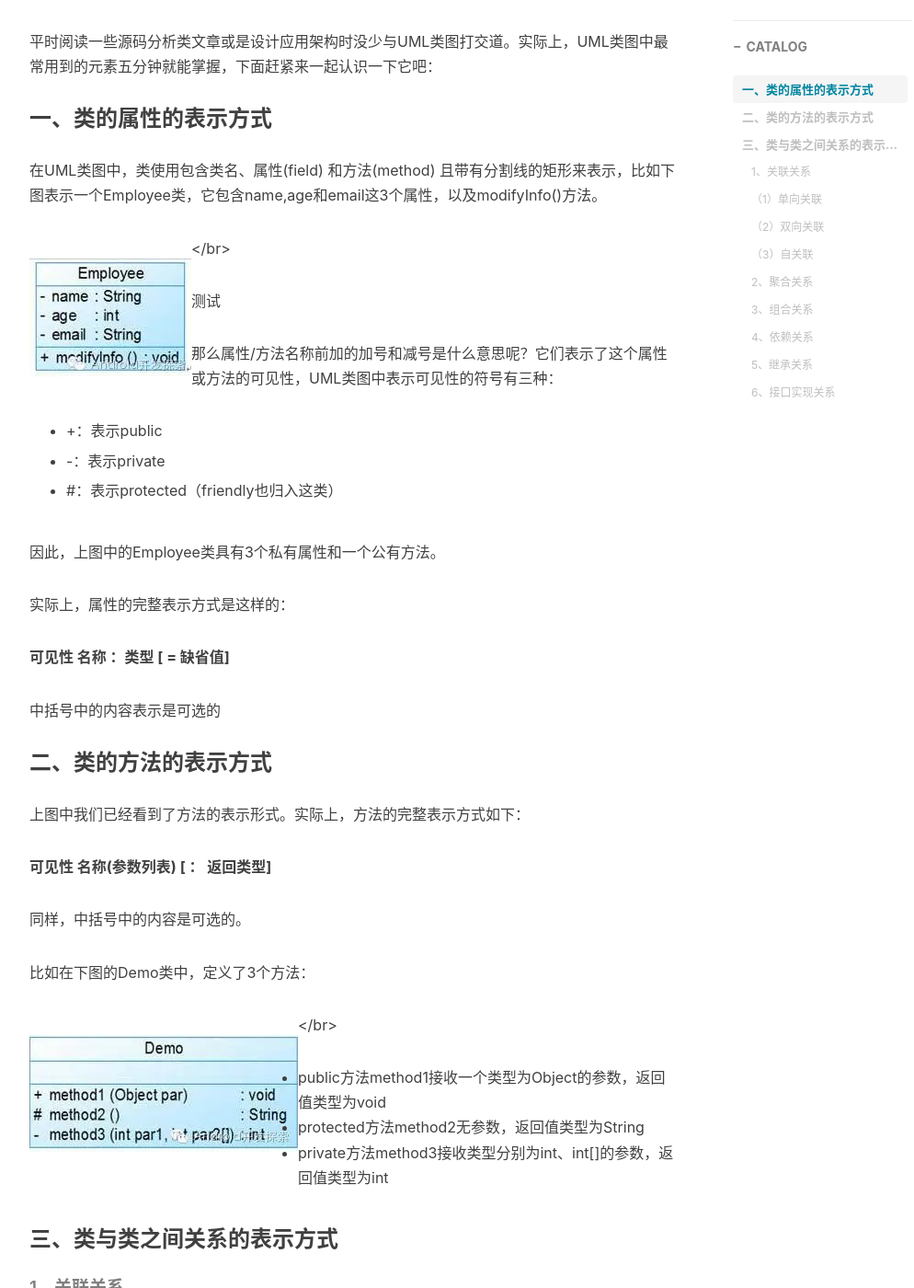
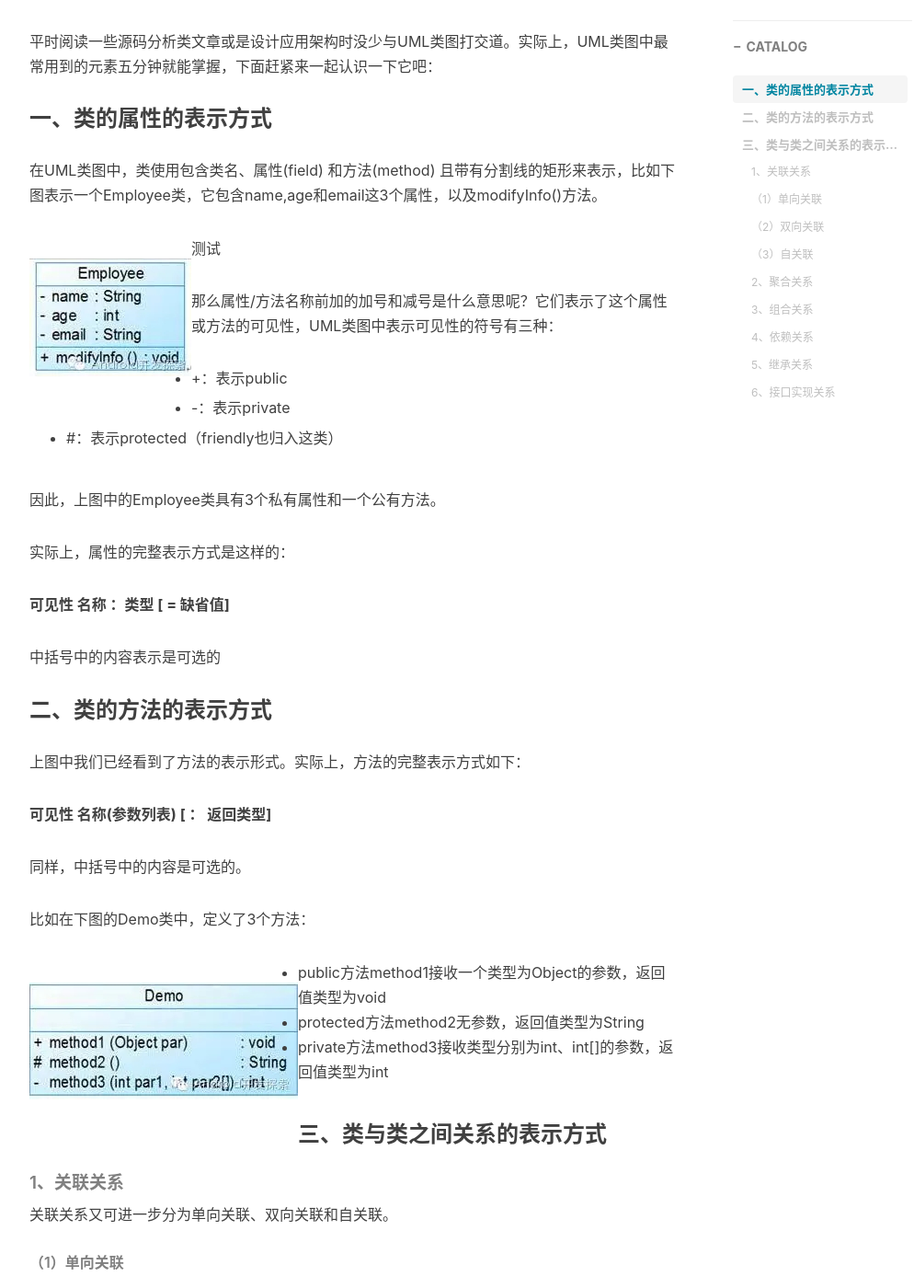
Before and after one commit to tongyongtao/tongyongtao.github.io, a Jekyll site: the page built from _posts/2024-07-01-五分钟读懂UML类图.md, in a window 1280 px wide and 1400 px high, scrolled down 541 px. Shown: the whole window at 92% size, without its empty margins (233-1227 px from the left). Built offline with Jekyll 4.4.1, drawn with Linux system fonts in a browser that asks for light colours; nearby versions of some CDN libraries; comment, search, counter and statistics services are not loaded.

Commit message:
update config

```diff
--- a/_posts/2024-07-01-五分钟读懂UML类图.md
+++ b/_posts/2024-07-01-五分钟读懂UML类图.md
@@ -19,9 +19,9 @@ typora-root-url: ../../blog
 
 在UML类图中，类使用包含类名、属性(field) 和方法(method) 且带有分割线的矩形来表示，比如下图表示一个Employee类，它包含name,age和email这3个属性，以及modifyInfo()方法。
 
-<img src="/assets/images/617148-20160612221055090-339746853.jpg" alt="img" style="zoom:100%;" align="left"/>
+<img src="/assets/images/617148-20160612221055090-339746853.jpg" alt="img" style="zoom:100%; display: block;" align="left"/>
 
-</br>
+
 
 测试
 
@@ -59,7 +59,7 @@ typora-root-url: ../../blog
 
 <img src="/assets/images/617148-20160612222105058-2140837213.jpg" alt="img" style="zoom:100%;" align=left />
 
-</br>
+
 
 + public方法method1接收一个类型为Object的参数，返回值类型为void
 + protected方法method2无参数，返回值类型为String
@@ -97,7 +97,7 @@ typora-root-url: ../../blog
 
 <img src="/assets/images/617148-20160612225239636-76459111.jpg" alt="img" style="zoom:100%;" align=left />
 
-</br>
+
 
 
 
```
